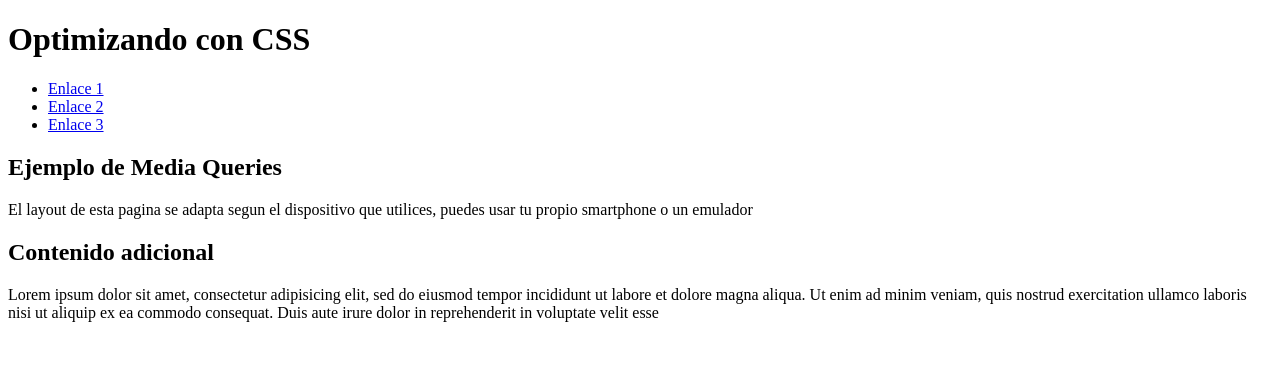
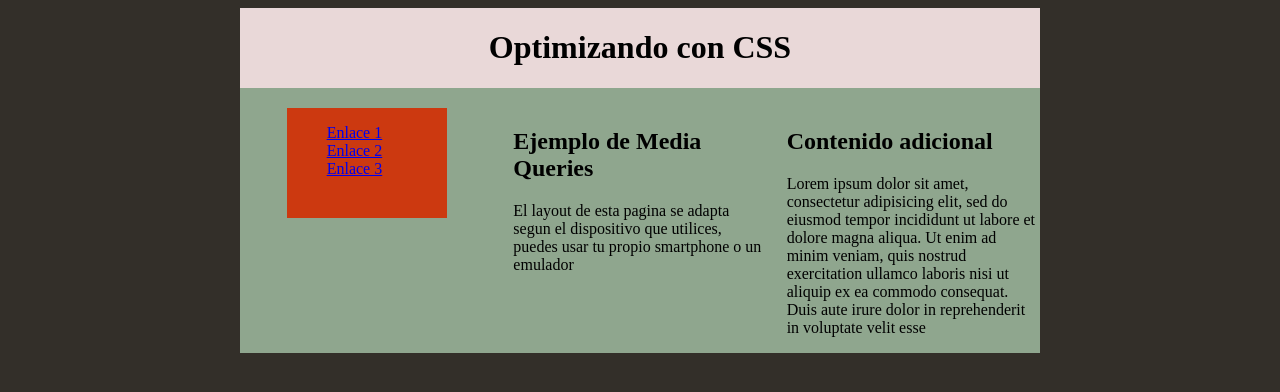
Before and after one commit to Darioqp/TareaU3, a plain HTML site: page index.html in a window 1280 px wide. Drawn offline with Linux system fonts and the light colour scheme.

Commit message:
el html ya esta hecho y se empezo a dar estilo a la pagina para ir logrando que se vea igual al ejemplo

```diff
--- a/index.html
+++ b/index.html
@@ -7,7 +7,7 @@
   <link rel="stylesheet" href="style.css">
 </head>
 <body>
-  <div id="contenedor">
+  <div class="contenedor">
     <header>
       <h1>Optimizando con CSS</h1>
     </header>
--- a/style.css
+++ b/style.css
@@ -0,0 +1,35 @@
+body {
+    color:black;
+    background: #332F29;
+    font-size: 100%;
+
+}
+
+.contenedor {
+
+    background: #8FA68E;
+    width: 800px;
+    margin: 0 auto;
+    display: grid;
+    gap: 20px;
+    grid-template-columns: repeat(3, 1fr);
+}
+
+.contenedor > header {
+    background: rgb(233, 216, 216);
+    grid-column-start: 1;
+    grid-column-end: -1;
+    text-align: center;
+}
+
+ul {
+    list-style-type: none;
+}
+
+.contenedor > nav {
+    background: #CC3910;
+    width: 160px;
+    height: 110px;
+    margin: 0 auto;
+
+}
```
